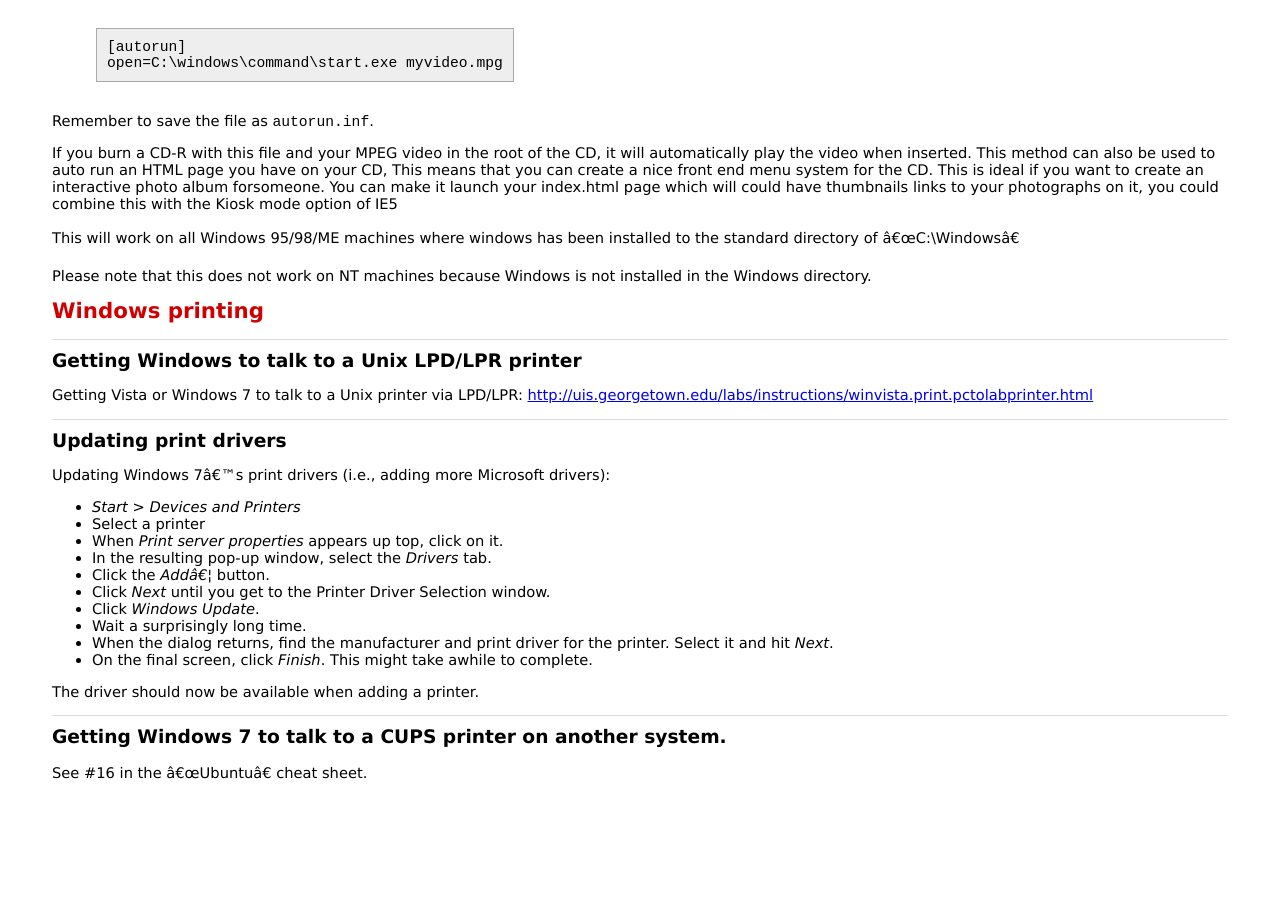
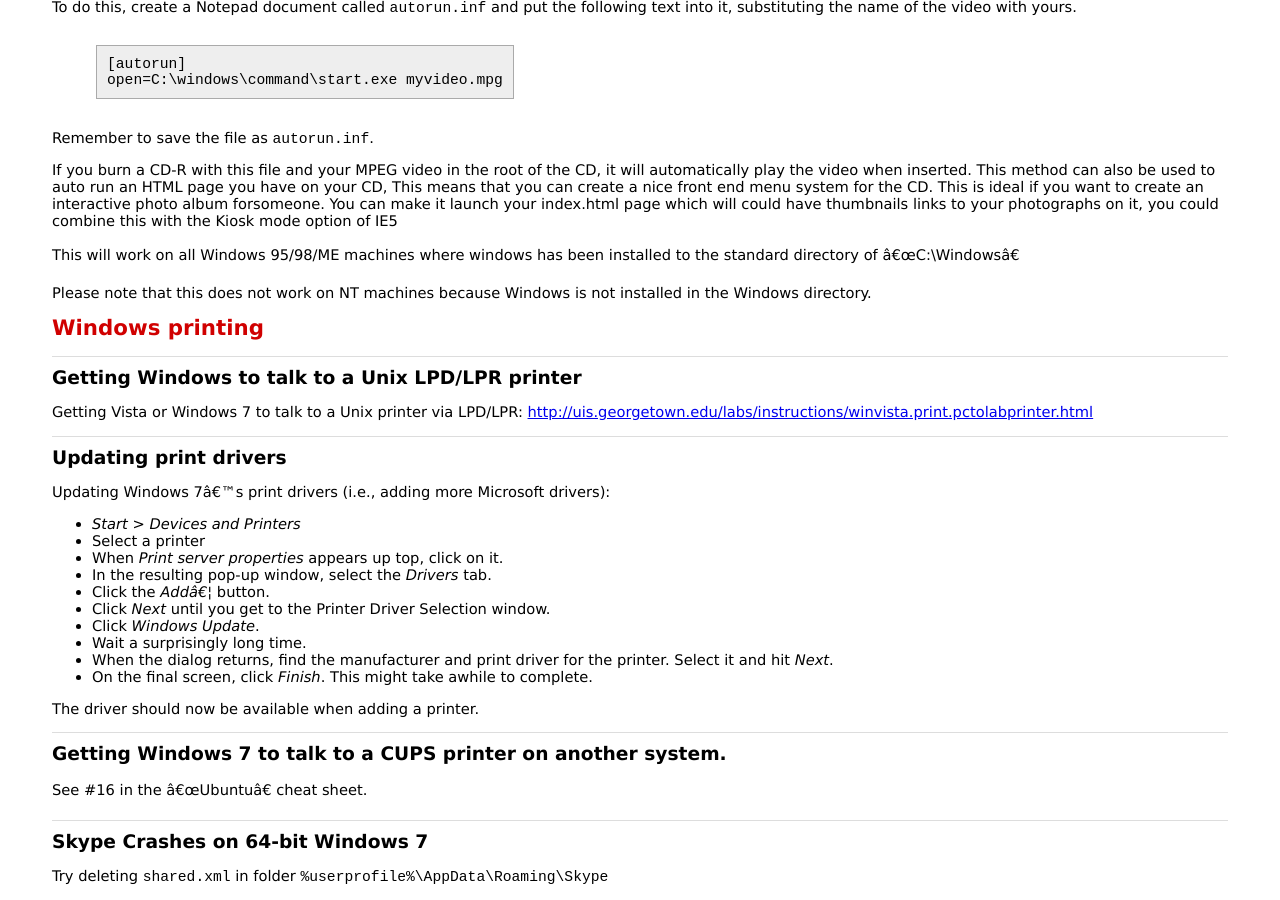
Before and after one commit to bmc/cheat-sheets, a Jekyll site: the page built from windows.md, in a window 1280 px wide and 900 px high, scrolled down 1703 px. Built offline with Jekyll 4.4.1, drawn with Linux system fonts in a browser that asks for light colours; before the commit the page ends 2505 px from its top, so only the background shows below that; some of the changed text lies outside the part shown.

Commit message:
Skype dies on Windows 7 64-bit

```diff
--- a/windows.md
+++ b/windows.md
@@ -130,3 +130,8 @@ The driver should now be available when adding a printer.
 ## Getting Windows 7 to talk to a CUPS printer on another system.
 
 See #16 in the "Ubuntu" cheat sheet.
+
+## Skype Crashes on 64-bit Windows 7
+
+
+Try deleting `shared.xml` in folder `%userprofile%\AppData\Roaming\Skype`
```
Also changed, not shown: 1 other file.
